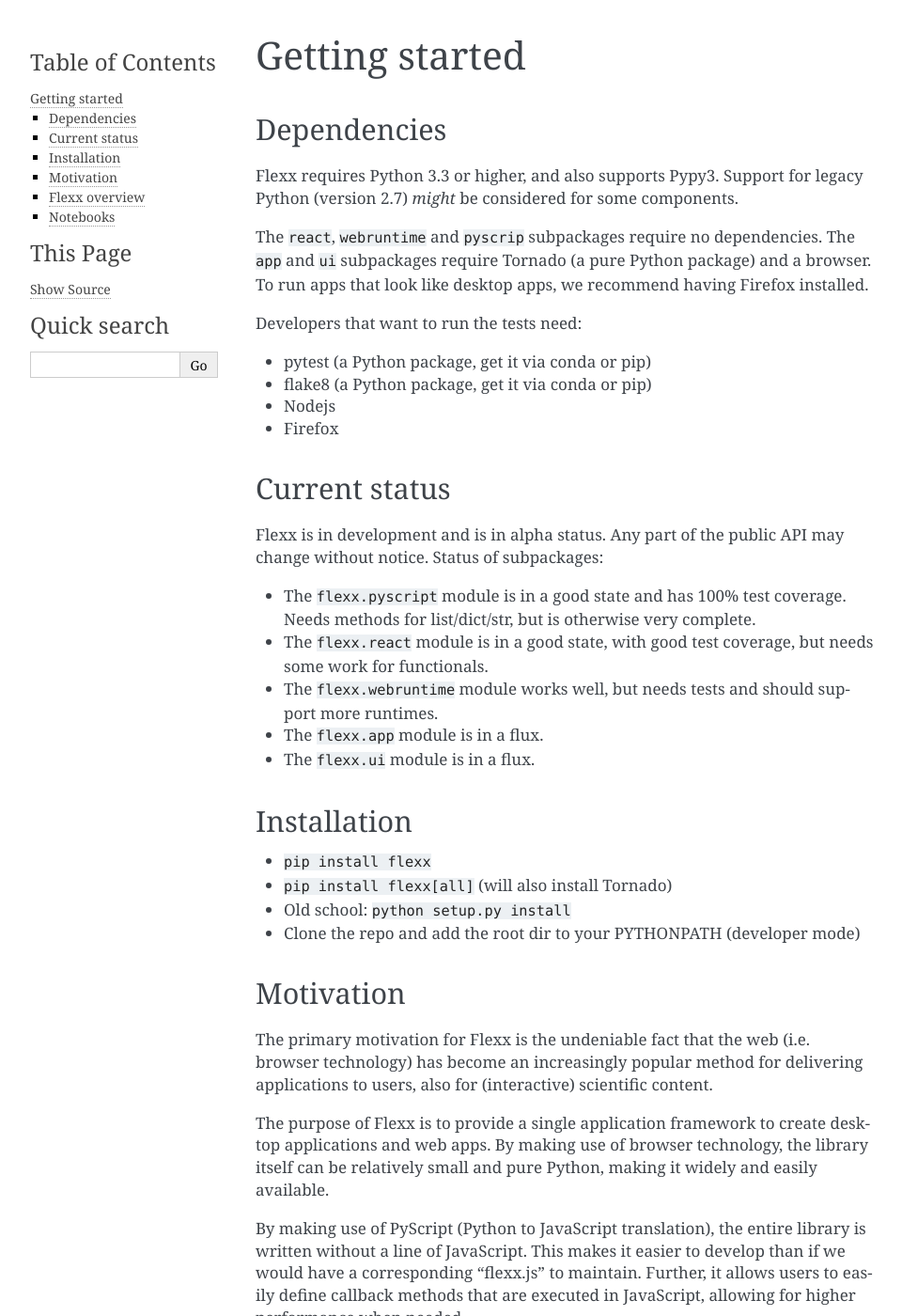
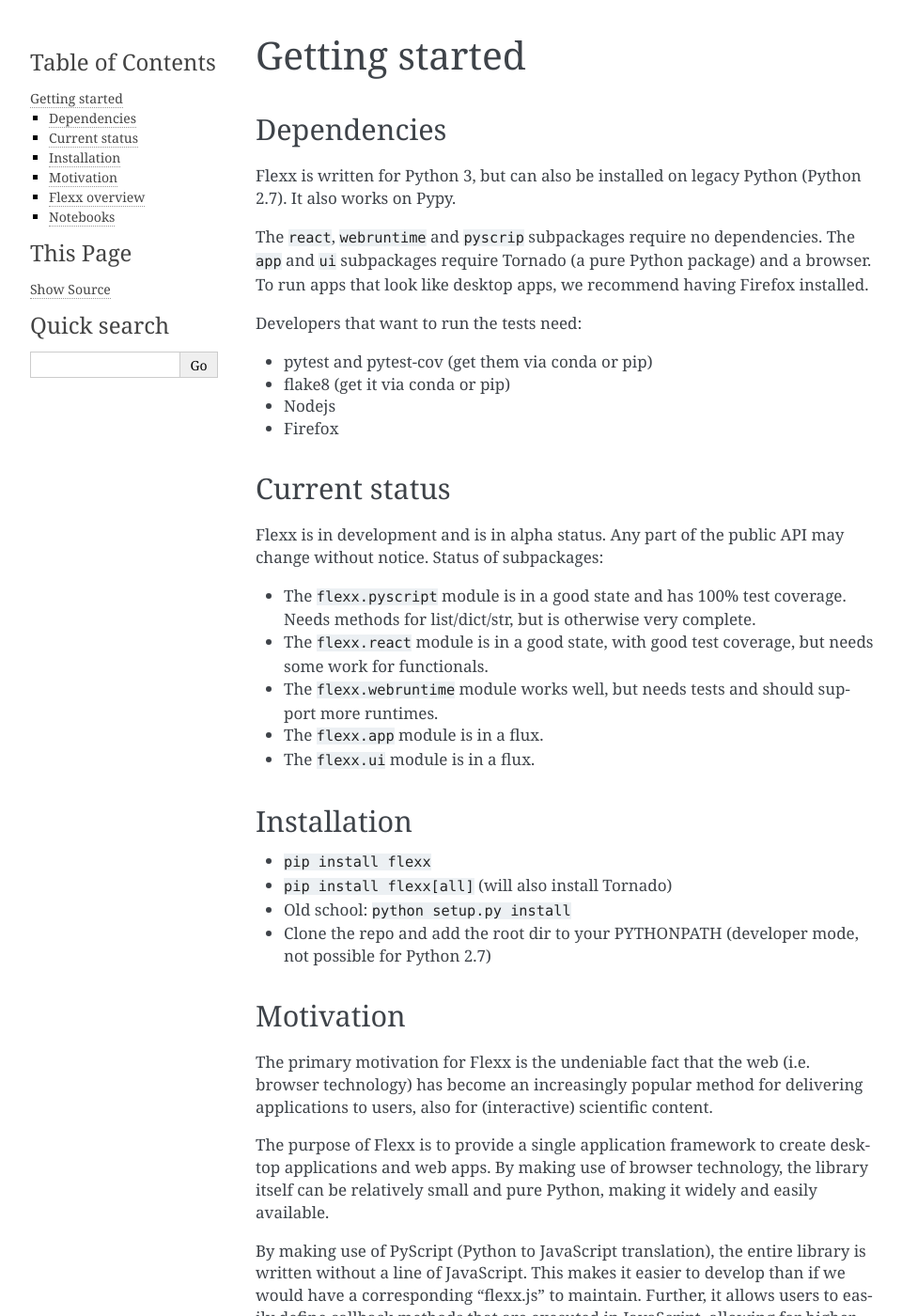
Before and after one commit to flexxui/flexx, a Sphinx documentation site: the page built from docs/start.rst, in a window 1280 px wide and 1400 px high. Shown: the whole window at 94% size, without its empty margins (148-1108 px from the left). Built offline with Sphinx 7.4.7, drawn with Linux system fonts in a browser that asks for light colours; pages that are not in the unit, such as notebooks, are missing from menus.

Commit message:
update some references to Python 2.7

```diff
--- a/docs/start.rst
+++ b/docs/start.rst
@@ -6,8 +6,8 @@
 Dependencies
 ------------
 
-Flexx requires Python 3.3 or higher, and also supports Pypy3. Support
-for legacy Python (version 2.7) *might* be considered for some components.
+Flexx is written for Python 3, but can also be installed on legacy
+Python (Python 2.7). It also works on Pypy.
 
 The ``react``, ``webruntime`` and ``pyscrip`` subpackages require no
 dependencies. The ``app`` and ``ui`` subpackages require Tornado (a
@@ -16,8 +16,8 @@
 
 Developers that want to run the tests need:
 
-* pytest (a Python package, get it via conda or pip)
-* flake8 (a Python package, get it via conda or pip)
+* pytest and pytest-cov (get them via conda or pip)
+* flake8 (get it via conda or pip)
 * Nodejs
 * Firefox
 
@@ -45,7 +45,8 @@
 * ``pip install flexx``
 * ``pip install flexx[all]``  (will also install Tornado)
 * Old school: ``python setup.py install``
-* Clone the repo and add the root dir to your PYTHONPATH (developer mode)
+* Clone the repo and add the root dir to your PYTHONPATH (developer
+  mode, not possible for Python 2.7)
 
 
 Motivation
```
Also changed, not shown: README.md (+1 -1 lines).
